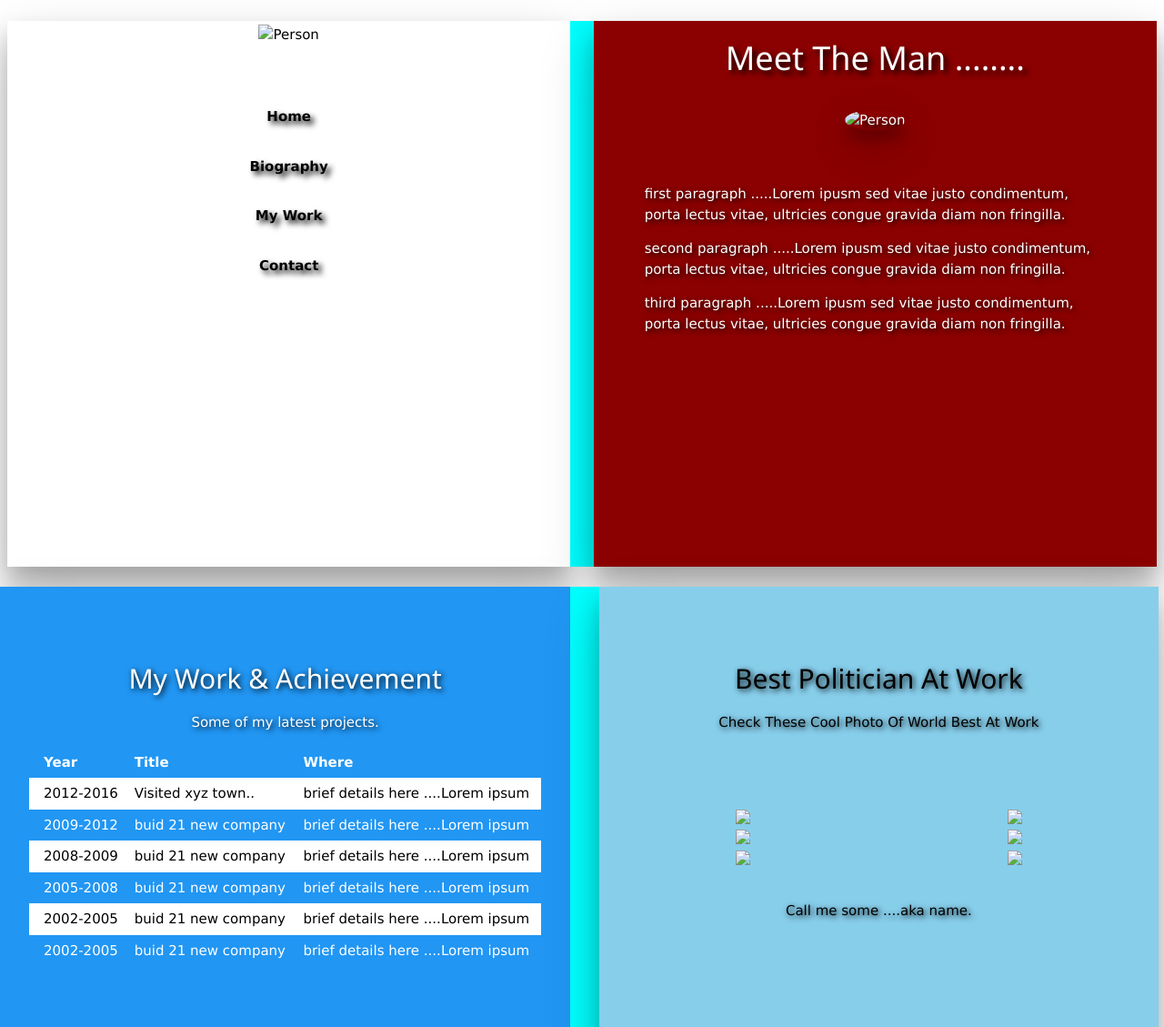
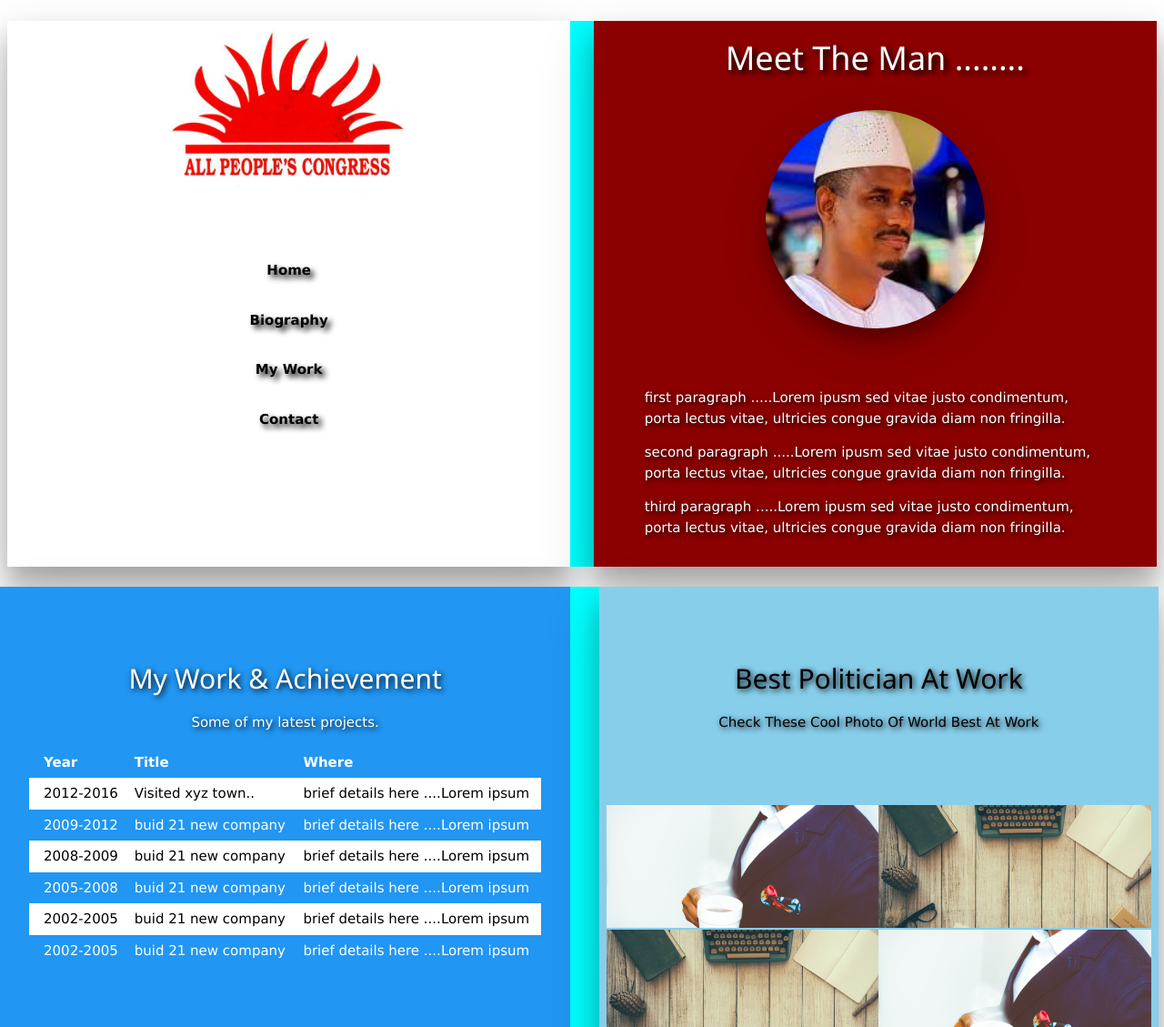
Before and after one commit to PaKandeh/Ibrahim-Kandeh-Kamara-eHealthAnswers, a plain HTML site: page index.html in a window 1280 px wide. Shown: the top 1129 px of the page at 91% size. Drawn offline with Linux system fonts and the light colour scheme.

Commit message:
Update index.html

```diff
--- a/index.html
+++ b/index.html
@@ -18,7 +18,7 @@
   <div class="w3-half w3-white w3-container w3-center w3-card-16 w3-col s3 " style="height:600px; width:49%">
       <!--  <h1 >My Logo -->
 	   <div class=" w3-center w3-padding-4">
-      <img src="./W3.CSS005_files/apc.jpg"  alt="Person" style="width:50%">
+      <img src="./apc.jpg"  alt="Person" style="width:50%">
     </div>
 
     <div class="w3-padding-48  " style=" text-shadow: 4px 4px 6px #000000;  "   >
@@ -40,7 +40,7 @@
 
       <h1 style=" text-shadow: 4px 4px 6px #000000; " >Meet The Man ........</h1>
 	  <div class=" w3-center w3-padding-4">
-      <img src="./W3.CSS005_files/chericoco.jpg" class="w3-margin w3-circle w3-card-12" alt="Person" style="width:40%">
+      <img src="./chericoco.jpg" class="w3-margin w3-circle w3-card-12" alt="Person" style="width:40%">
 	  </div>
       <div class="w3-left-align w3-padding-xxlarge w3-text-white">
         <p>first paragraph .....Lorem ipusm sed vitae justo condimentum, porta lectus vitae, ultricies congue gravida diam non fringilla.</p>
@@ -111,27 +111,27 @@
     </div>
     <div class="w3-row">
       <div class="w3-half">
-        <img src="./W3.CSS005_files/img_coffee.jpg" style="width:100%">
+        <img src="./img_coffee.jpg" style="width:100%">
       </div>
       <div class="w3-half">
-        <img src="./W3.CSS005_files/img_workbench.jpg" style="width:100%">
+        <img src="./img_workbench.jpg" style="width:100%">
       </div>
     </div>
     <div class="w3-row w3-hide-small">
       <div class="w3-half">
-        <img src="./W3.CSS005_files/img_workbench.jpg" style="width:100%">
+        <img src="./img_workbench.jpg" style="width:100%">
       </div>
       <div class="w3-half">
-        <img src="./W3.CSS005_files/img_coffee.jpg" style="width:100%">
+        <img src="./img_coffee.jpg" style="width:100%">
       </div>
     </div>
 
     <div class="w3-row w3-hide-small">
       <div class="w3-half">
-        <img src="./W3.CSS005_files/img_sound.jpg" style="width:100%">
+        <img src="./img_sound.jpg" style="width:100%">
       </div>
       <div class="w3-half">
-        <img src="./W3.CSS005_files/img_workbench.jpg" style="width:100%">
+        <img src="./img_workbench.jpg" style="width:100%">
       </div>
     </div><br>
     <p>Call me some ....aka name.</p>
@@ -178,7 +178,8 @@
 
 <!-- Footer -->
 <footer class="w3-container w3-black w3-padding-16">
-  <p>Powered by  Ibrahim Kandeh Kamara AKA Ivanna K Utchakokov
+  <p>Powered by  Kamara Family
+	<p>Ibrahim Kandeh Kamara AKA Ivanna K Utchakokov
 
 </footer>
 
```
